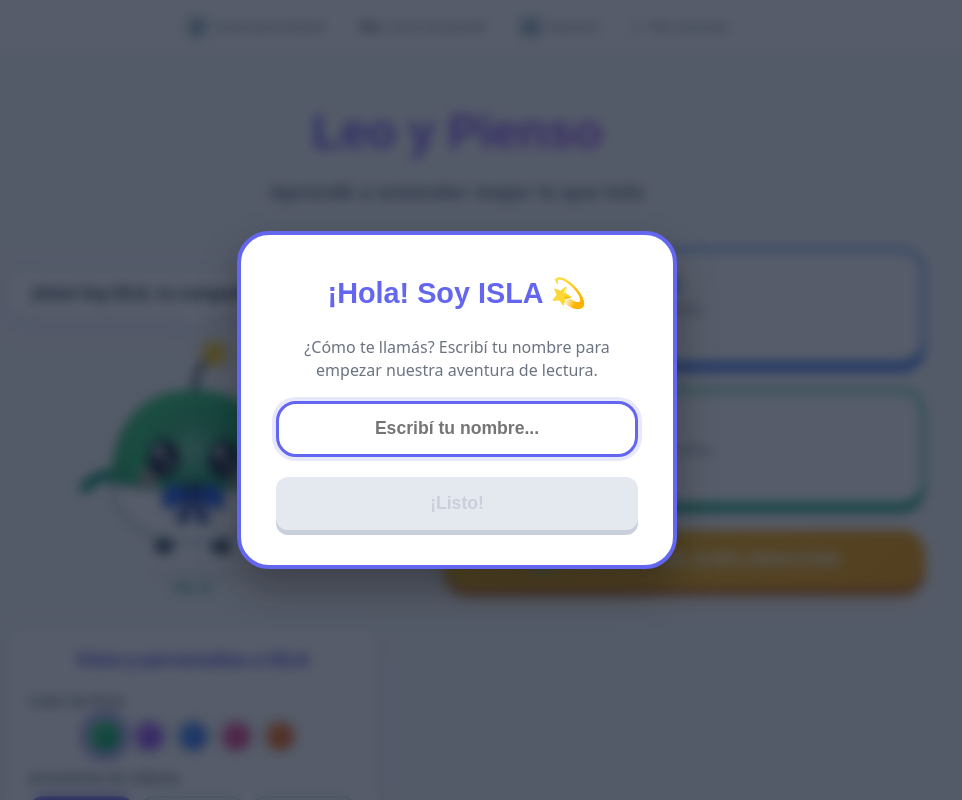
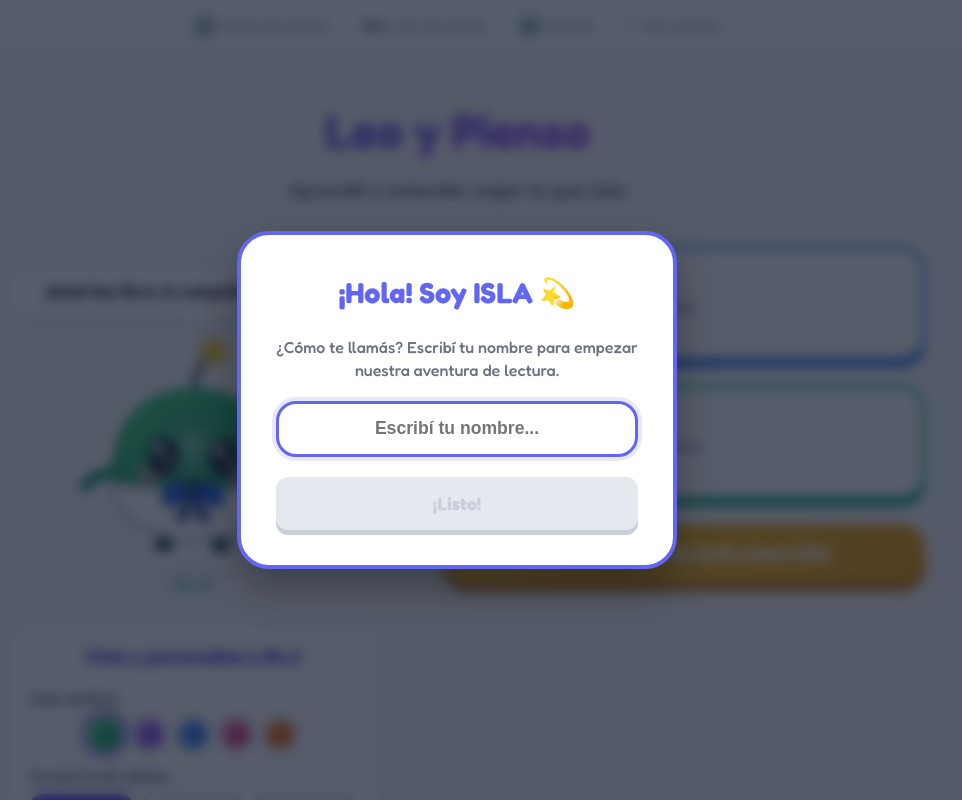
Before and after one commit to theislandlab-ai/LeoyPienso, a React (Vite) app: page / in a window 1280 px wide. Shown: the top 800 px of the page, without its empty margins (183-1145 px from the left). Built offline with nearby package versions, Linux system fonts and the light colour scheme.

Commit message:
style: cambiar tipo de letra base a tipografia escolar y redondeada (Fredoka, Quicksand, Comic Neue)

```diff
--- a/src/index.css
+++ b/src/index.css
@@ -1,3 +1,5 @@
+@import url('https://fonts.googleapis.com/css2?family=Comic+Neue:wght@400;700&family=Fredoka:wght@400;500;600;700&family=Quicksand:wght@400;500;600;700&display=swap');
+
 @font-face {
   font-family: 'OpenDyslexic';
   src: url('https://cdn.jsdelivr.net/npm/opendyslexic@1.0.3/dist/woff2/OpenDyslexic-Regular.woff2') format('woff2');
@@ -29,8 +31,8 @@
   --radius-lg: 20px;
   --shadow: 0 4px 6px -1px rgb(0 0 0 / 0.1);
   --shadow-lg: 0 10px 15px -3px rgb(0 0 0 / 0.1);
-  --font-base: 'Nunito', system-ui, -apple-system, sans-serif;
-  --font-dislexia: 'OpenDyslexic', 'Nunito', system-ui, sans-serif;
+  --font-base: 'Fredoka', 'Quicksand', 'Comic Neue', 'Nunito', system-ui, -apple-system, sans-serif;
+  --font-dislexia: 'OpenDyslexic', 'Fredoka', 'Quicksand', 'Comic Neue', system-ui, sans-serif;
 }
 
 *, *::before, *::after {
```
